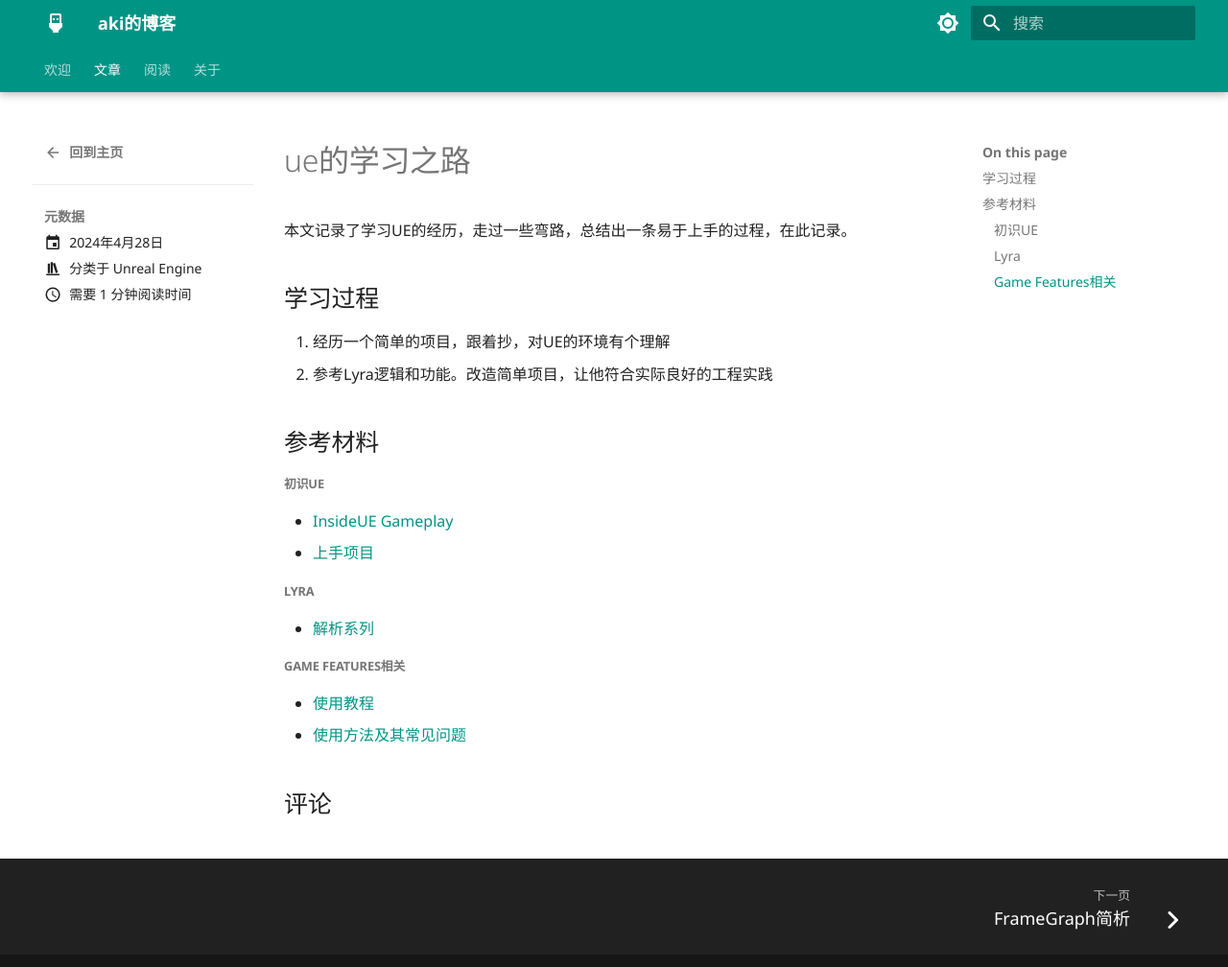
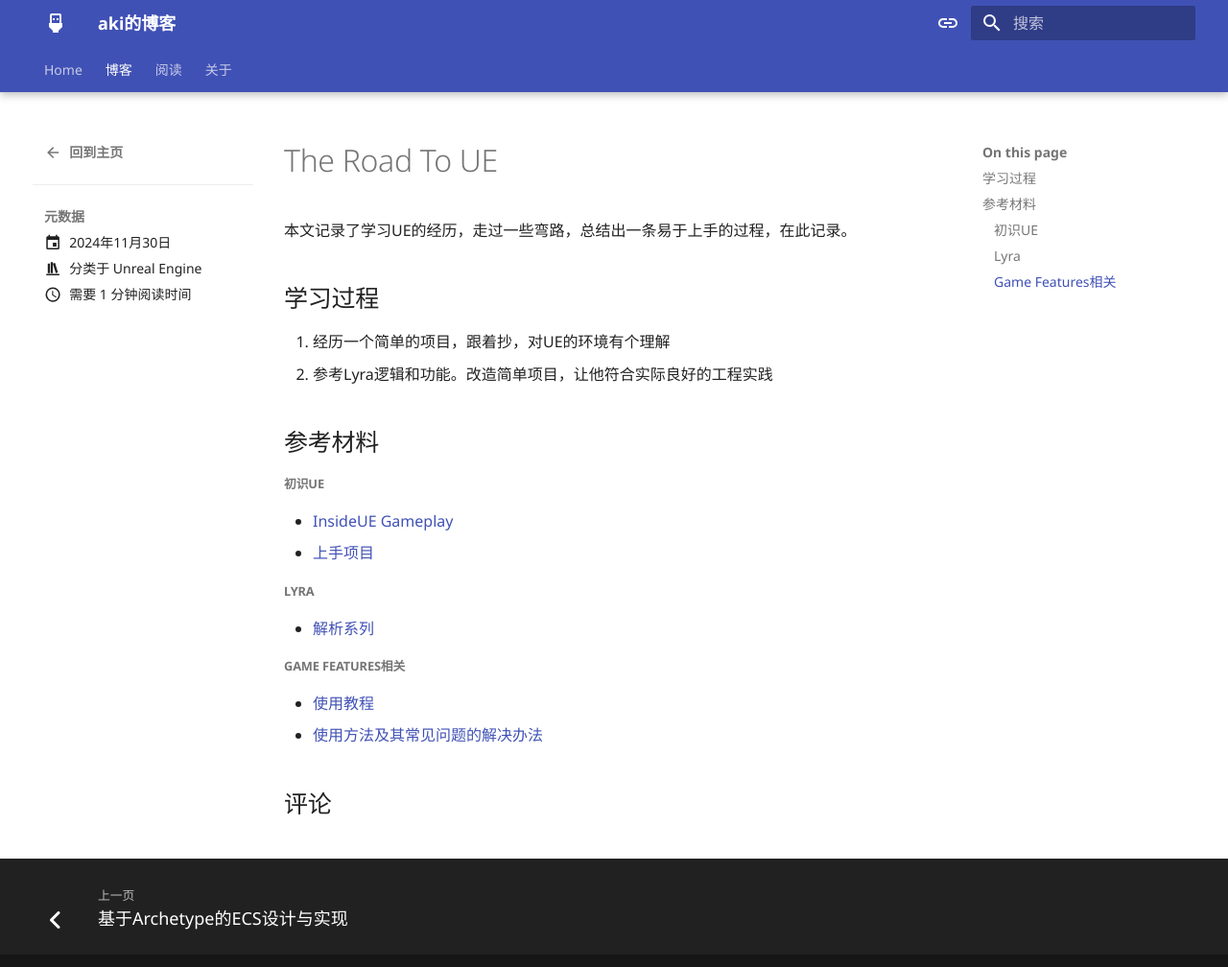
Before and after one commit to AkiyamaZw/neta_note, an MkDocs documentation site: the page built from docs/blog/posts/learn_ue.md, in a window 1280 px wide and 1019 px high. Shown: the top 1008 px of the window at 96% size. Built offline with MkDocs 1.6.1 and Material for MkDocs 9.7.7, drawn with Linux system fonts in a browser that asks for light colours; nearby versions of some CDN libraries; library files that are not in the unit come from our copies; comment, search, counter and statistics services are not loaded.

Commit message:
modify theme

```diff
--- a/docs/blog/posts/learn_ue.md
+++ b/docs/blog/posts/learn_ue.md
@@ -1,12 +1,12 @@
 ---
-date: 2024-04-28
+date: 2024-11-30
 comments: true
 categories:
     - Unreal Engine
 tags: note
 ---
 
-# ue的学习之路
+# The Road To UE
 本文记录了学习UE的经历，走过一些弯路，总结出一条易于上手的过程，在此记录。
 <!-- more -->
 
@@ -27,4 +27,4 @@
 
 ##### Game Features相关
 * [使用教程](https://unrealdirective.com/articles/modular-game-features-what-you-need-to-know)
-* [使用方法及其常见问题](https://www.bilibili.com/opus/666746385154965521)
+* [使用方法及其常见问题的解决办法](https://www.bilibili.com/opus/666746385154965521)
--- a/mkdocs.yml
+++ b/mkdocs.yml
@@ -22,15 +22,21 @@
   font:
     text: Noto Sans
   palette:
-    - scheme: default
-      primary: teal
-      accent: light green
+    - media: "(prefers-color-scheme)"
+      toggle:
+        icon: material/link
+        name: Switch to light mode
+    - media: "(prefers-color-scheme: light)"
+      scheme: default
+      primary: indigo
+      accent: indigo
       toggle:
         icon: material/brightness-7
         name: "light mode"
-    - scheme: slate
-      primary: indigo
-      accent: blue
+    - media: "(prefers-color-scheme: dark)"
+      scheme: slate
+      primary: black
+      accent: indigo
       toggle:
         icon: material/brightness-4
         name: "黑暗模式"
@@ -76,10 +82,9 @@
       emoji_generator: !!python/name:material.extensions.emoji.to_svg
   - md_in_html
 
-
 nav:
-  - 欢迎: 'index.md'
-  - 文章:
+  - Home: 'index.md'
+  - 博客:
     - blog/index.md
   - 阅读:
     - 'reading/booklist.md'
```
Also changed, not shown: docs/index.md (+1 -3 lines), docs/reading/readwriting.md (deleted, +0 -1 lines).
